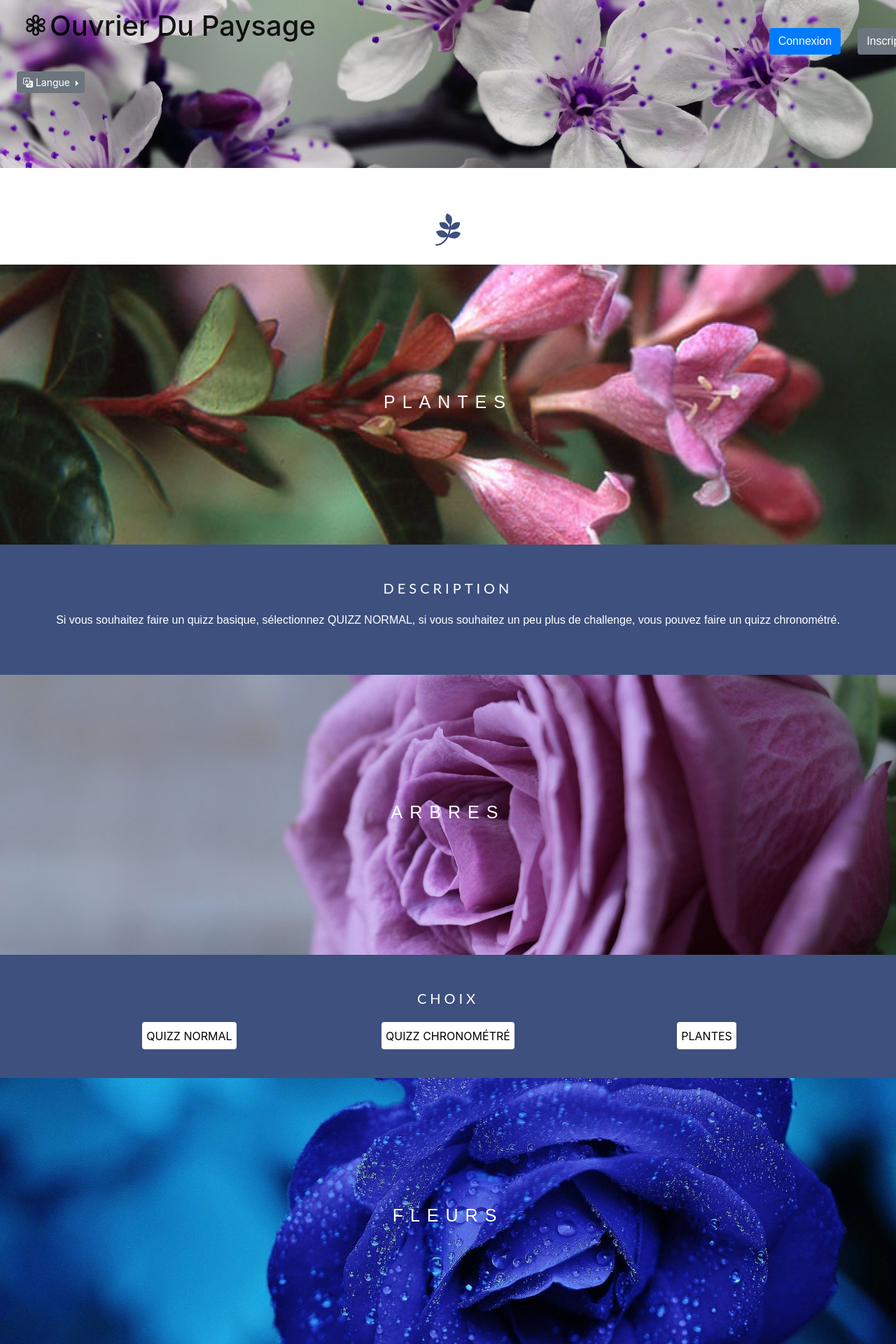
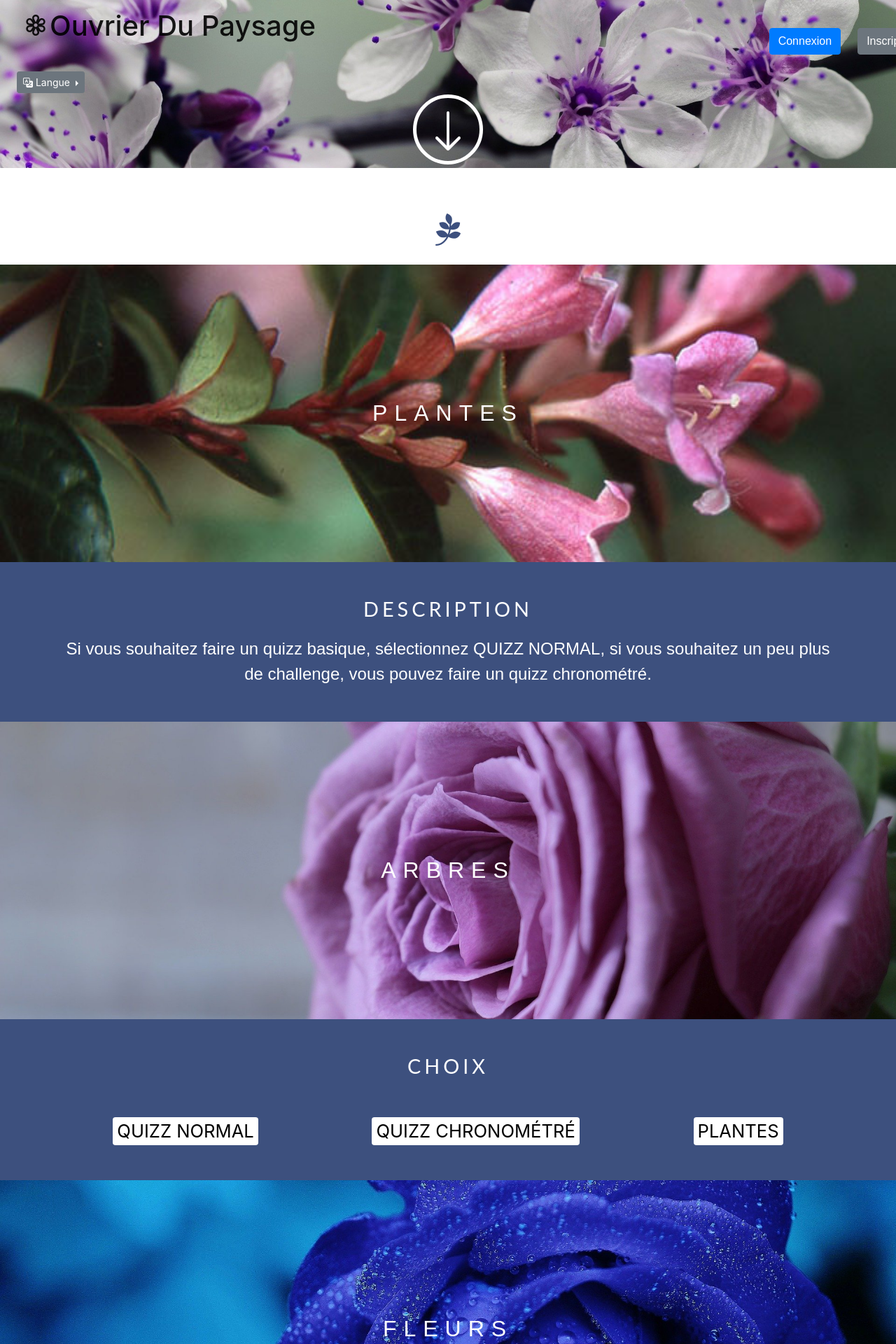
Before and after one commit to QMartineau/NewProjetPlantes, a Symfony app: template templates/home/index.html.twig in a window 1280 px wide. Shown: the top 1920 px of the page at 70% size. Run offline with Twig, Linux system fonts and the light colour scheme; the template is opened without the code that fills it, so the values that code supplies are empty; some libraries are stand-ins or nearby versions.

Commit message:
modif page accueil format tel

```diff
--- a/public/script/index.js
+++ b/public/script/index.js
@@ -5,3 +5,13 @@ function myFunction2() {
 function myFunction() {
     document.getElementById("masked").style.display = "block";
 }
+
+window.onscroll = function() {displayNone()};
+
+function displayNone() {
+    if (document.body.scrollTop > 1500 || document.documentElement.scrollTop > 1500) {
+        document.getElementById("gotobot").className = "displaynone";
+    } else {
+        document.getElementById("gotobot").className = "";
+    }
+}
--- a/public/styles/style.css
+++ b/public/styles/style.css
@@ -1,21 +1,35 @@
 #accueil{
     height: 70vh;
 }
-
-
+#gotobot{
+	width: 100%;
+	position: absolute;
+	bottom: 2%;
+	text-align: center;
+	display: flex;
+	justify-content: center;
+	align-items: center;
+}
+#arrowbot{
+	font-size: 4rem;
+	color: white;
+	height: 100px;
+	width: 100px;
+	border: 5px solid;
+	border-radius: 50%;
+}
+.displaynone {
+	display: none!important;
+}
 h1{
     font-family: 'Stick No Bills', sans-serif;
     font-size: 3em;
     letter-spacing: 8px;
-
 }
-
 .form-check, .form-check-label, .quizz-btn{
     font-size: 3vh;
     padding-left: 0;
 }
-
-
 #accueil a {
     display: flex;
     width: 80%;
@@ -25,19 +39,19 @@ h1{
     justify-content: center;
     align-items: center;
 }
-
 #accueil > div{
     height: 100%;
     justify-content: space-evenly;
 }
-
 #masked{
     display: none;
 }
-
-#d1{background-color: #EECC4499;}
-#d2{background-color: #44EEAA99;}
-
+#d1{
+	background-color: #EECC4499;
+}
+#d2{
+	background-color: #44EEAA99;
+}
 html, body {
 	margin: 0;
 	padding: 0;
@@ -52,10 +66,9 @@ span, p, button, li {
 }
 header {
 	background-image: url(/images/plantes/flowersw.jpg);
-	min-height: 65%;
+	min-height: 96vh;
 	background-attachment: fixed;
 	background-repeat: no-repeat;
-
 }
 .img {
 	position: relative;
@@ -86,7 +99,7 @@ header {
 	margin: 0;
 }
 #plante {
-	min-height: 400px;
+	min-height: 425px;
 	background-image: url(/images/plantes/abeliaun.jpg);
 	background-attachment: fixed;
 	background-repeat: no-repeat;
@@ -99,7 +112,7 @@ header {
     text-align: center;
     color: #fff;
     padding: 18px 0 18px 0;
-    font-size: 25px;
+    font-size: 2rem;
     letter-spacing: 10px;
     text-transform: uppercase;
 }
@@ -110,6 +123,8 @@ section:first-of-type {
 }
 section:first-of-type>p {
 	text-align: center;
+	font-size: 1.5rem;
+	margin-bottom: 0;
 }
 section:first-of-type>h2 {
 	text-align: center;
@@ -117,9 +132,10 @@ section:first-of-type>h2 {
     text-transform: uppercase;
     font: 20px "Lato", sans-serif;
     margin-bottom: 2%;
+	font-size: 1.8rem;
 }
 #arbre {
-	min-height: 400px;
+	min-height: 425px;
 	background-image: url(/images/plantes/flowerss.jpg);
 	background-attachment: fixed;
 	background-repeat: no-repeat;
@@ -132,7 +148,7 @@ section:first-of-type>h2 {
     text-align: center;
     color: #fff;
     padding: 18px 0 18px 0;
-    font-size: 25px;
+    font-size: 2rem;
     letter-spacing: 10px;
     text-transform: uppercase;
 }
@@ -141,16 +157,13 @@ section:last-of-type {
 	background-color: rgba(40, 61, 112, 0.9);
 	color: #fff;
 }
-section:last-of-type>div {
-	display: grid;
-	grid-template-columns: 33% 33% 33%;
-	grid-auto-rows: 30px;
-	justify-content: center;
-	justify-items: center;
+#quizz{
+	display: flex;
+	justify-content: space-around;
 }
+
 section:last-of-type>div>a>button {
-	width: 100%;
-	height: 130%;
+
 	background-color: white;
 	border: none;
 	border-radius: 4px;
@@ -158,9 +171,10 @@ section:last-of-type>div>a>button {
 	outline: none;
 	cursor: pointer;
 	text-transform: uppercase;
+	font-size: 1.6rem;
 }
 section:last-of-type>div>button {
-	height: 130%;
+	height: 200%;
 	background-color: white;
 	border: none;
 	border-radius: 4px;
@@ -168,6 +182,7 @@ section:last-of-type>div>button {
 	outline: none;
 	cursor: pointer;
 	text-transform: uppercase;
+	font-size: 1.6rem;
 }
 .btq:hover {
 	background-color: rgba(40, 61, 112, 0.9);
@@ -182,10 +197,11 @@ section:last-of-type>h2 {
 	letter-spacing: 5px;
     text-transform: uppercase;
     font: 20px "Lato", sans-serif;
-    margin-bottom: 2%;
+    margin-bottom: 5%;
+	font-size: 1.8rem;
 }
 #fleur {
-	min-height: 400px;
+	min-height: 425px;
 	background-image: url(/images/plantes/rose.jpg);
 	background-attachment: fixed;
 	background-repeat: no-repeat;
@@ -198,7 +214,7 @@ section:last-of-type>h2 {
     text-align: center;
     color: #fff;
     padding: 18px 0 18px 0;
-    font-size: 25px;
+    font-size: 2rem;
     letter-spacing: 10px;
     text-transform: uppercase;
 }
--- a/templates/base.html.twig
+++ b/templates/base.html.twig
@@ -81,6 +81,14 @@
 						</div>
 					</div>
 				</div>
+				<div id="gotobot">
+					<a id="arrowbot" href="#plant">
+						<i class="bi bi-arrow-down"></i>
+					</a>
+				</div>
+
+
+
 			</header>
 			{% block body %}{% endblock %}
 			<footer class="text-muted py-5" id="footer">
```
